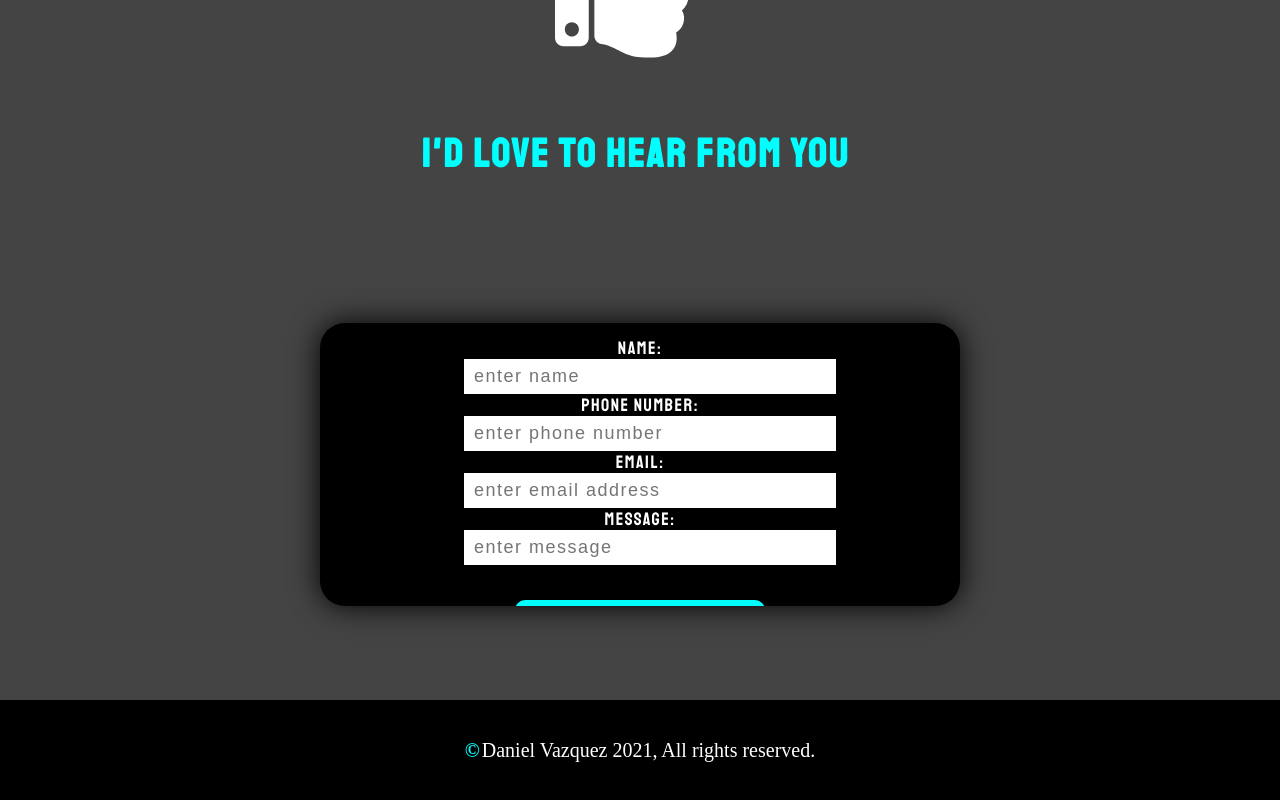
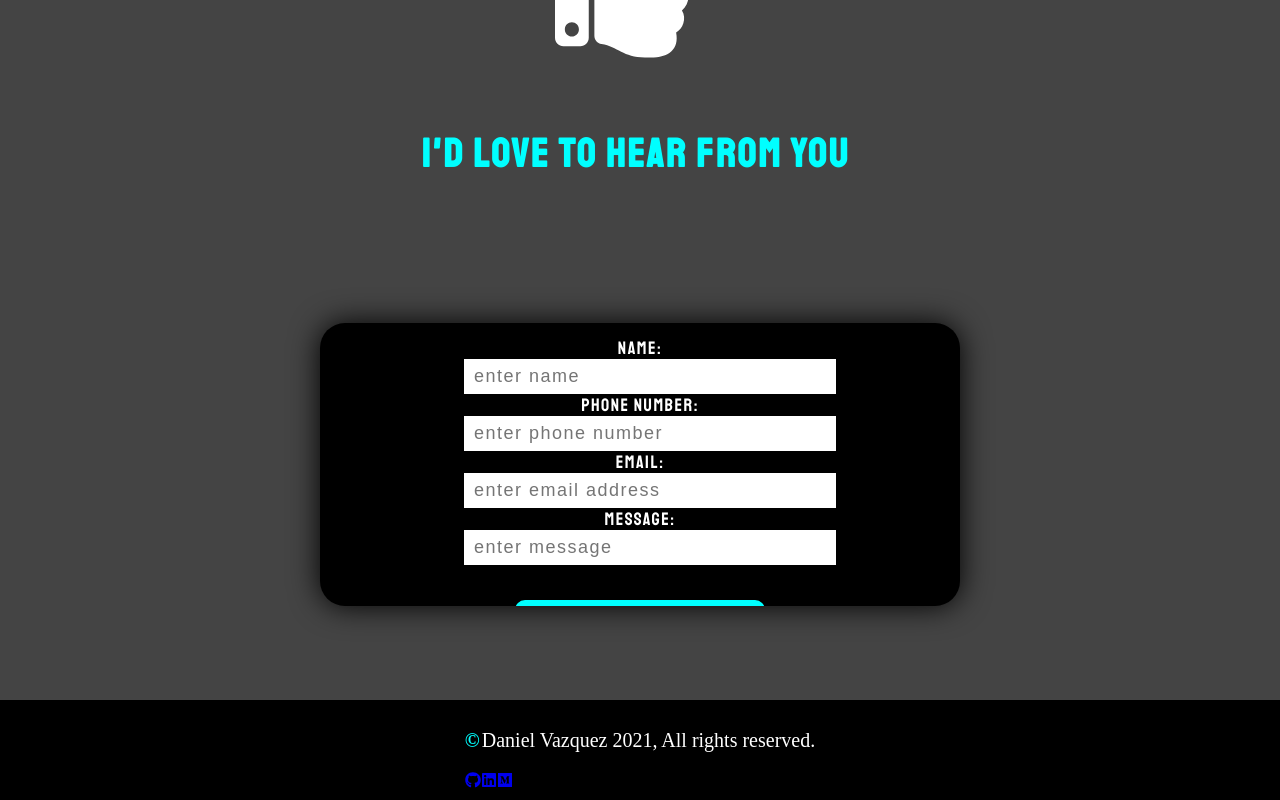
Before and after one commit to da-vazquez/Portfolio, a React (Create React App) app: page / in a window 1280 px wide. Shown: the part 4873-5673 px from the top of the page. Built offline with nearby package versions, Linux system fonts and the light colour scheme.

Commit message:
icons and links added for social accounts

```diff
--- a/src/components/Footer/footer.js
+++ b/src/components/Footer/footer.js
@@ -1,5 +1,10 @@
 import React from 'react';
 import "./footer.css";
+import {
+  FaGithub,
+  FaLinkedin,
+  FaMedium
+ } from 'react-icons/fa';
 
 const Footer = () => {
 
@@ -7,6 +12,14 @@ const Footer = () => {
   <div className="footer">
     <div className="footer-content">
       <p><strong>&copy;</strong>Daniel Vazquez 2021, All rights reserved.</p>
+      <div className="footer-icons-wrapper">
+        <a href="https://github.com/da-vazquez" target="_blank" rel="noopener noreferrer">
+          <FaGithub id="github"/></a>
+        <a href="https://www.linkedin.com/in/da-vazquez/" target="_blank" rel="noopener noreferrer">
+          <FaLinkedin id="linkedin"/></a>
+        <a href="https://medium.com/@da.vazquez728" target="_blank" rel="noopener noreferrer">
+          <FaMedium id="medium"/></a>
+      </div>
     </div>
   </div>
   )
```
